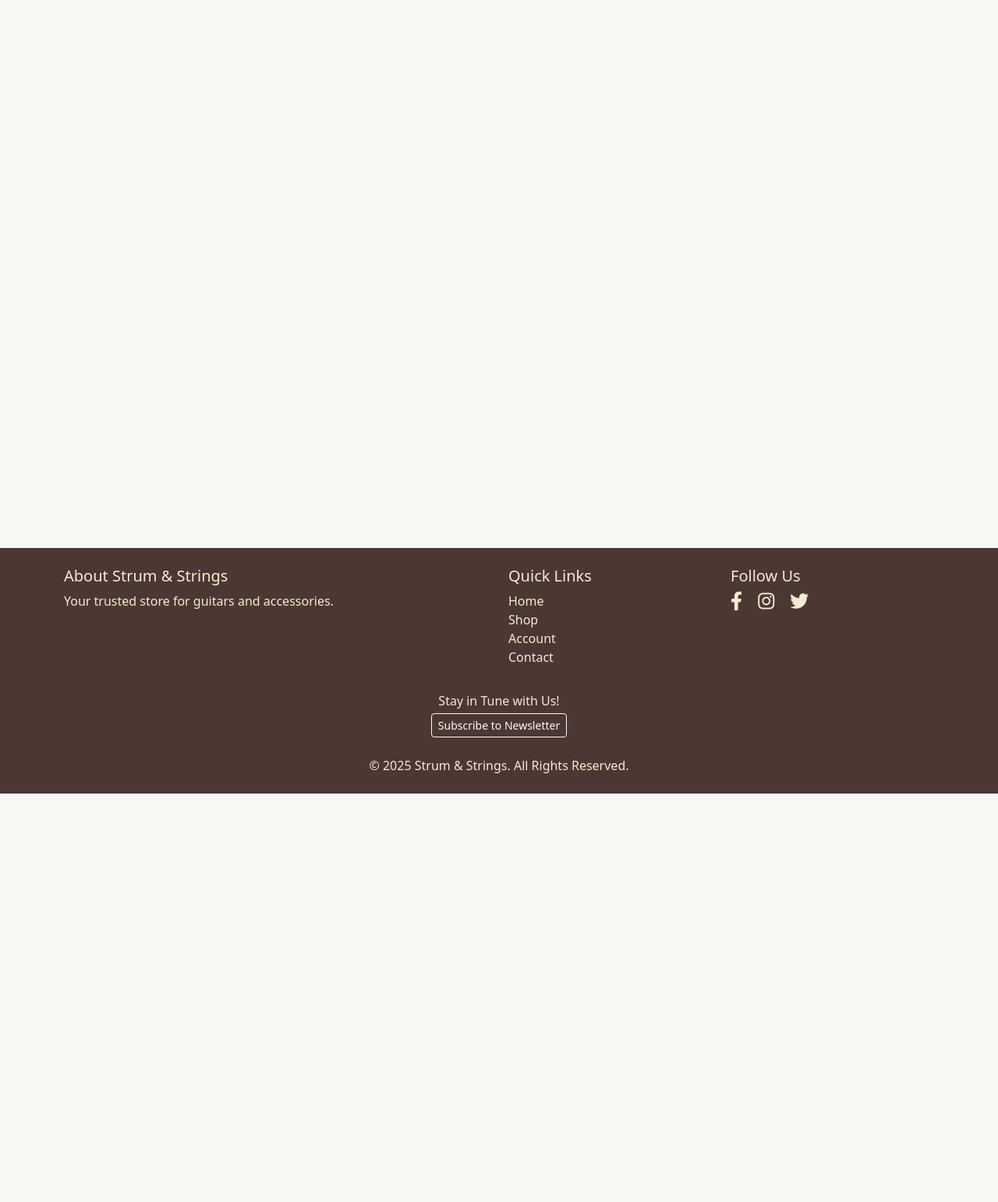
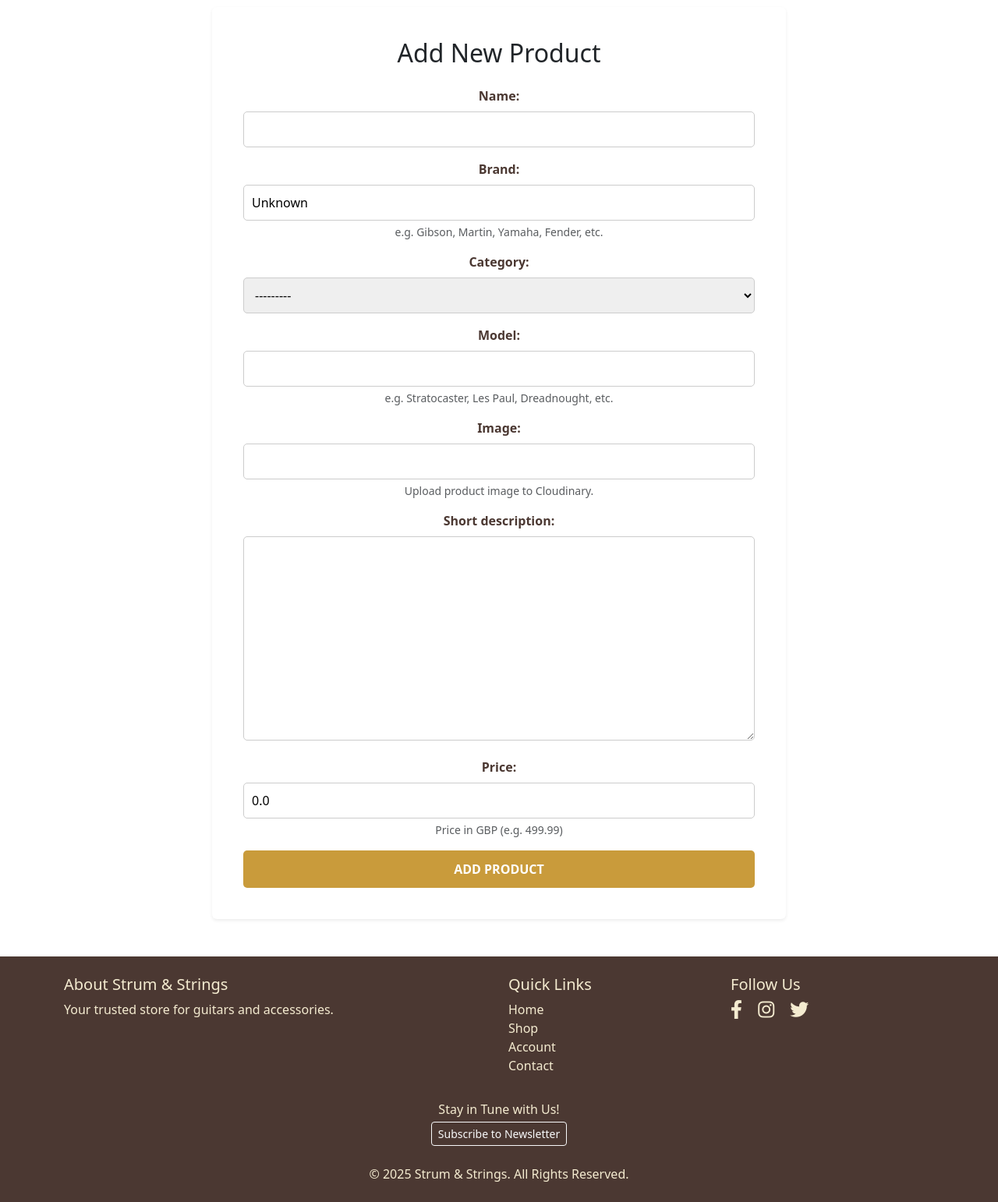
Before and after one commit to seanpatton1/Strum-and-Strings, a Django app: page /accounts/admin-dashboard/add-product/ in a window 1280 px wide. Shown: the part 87-1629 px from the top of the page at 78% size. Before the commit the page ends 1105 px from the top, so only its background shows below. Run offline with Django 5.2, Linux system fonts and the light colour scheme; a user stored in the database is signed in; data comes from the database, SQL or seed files in the repository; both versions use the stored data as it was after the commit; data that the repository does not hold is empty; some libraries are stand-ins or nearby versions.

Commit message:
updated add product html and models with styling. further work to do on small areas

```diff
--- /dev/null
+++ b/accounts/static/accounts/css/products.css
@@ -0,0 +1,32 @@
+/* Label text color */
+.custom-label {
+  color: #4b3832;
+}
+
+/* Button color */
+.custom-submit {
+  background-color: #c99b3b;
+  color: white;
+  text-transform: uppercase;
+  font-weight: bold;
+  border: none;
+  border-radius: 5px;
+  padding: 12px;
+  font-size: 1rem;
+}
+
+.custom-submit:hover {
+  background-color: #b58932;
+  color: white;
+}
+
+/* Inputs, selects, and textareas */
+form input,
+form select,
+form textarea {
+  border-radius: 5px;
+  border: 1px solid #ccc;
+  font-size: 1rem;
+  padding: 10px;
+  width: 100%;
+}
--- a/accounts/templates/accounts/add_product.html
+++ b/accounts/templates/accounts/add_product.html
@@ -3,13 +3,44 @@
 
 {% block extra_css %}
   {{ block.super }}
-  <link rel="stylesheet" href="{% static 'accounts/css/profile.css' %}">
+  <link rel="stylesheet" href="{% static 'accounts/css/products.css' %}">
 {% endblock %}
 
 {% block title %}Add New Product – Strum & Strings{% endblock %}
-
-{% block main_class %}container py-5{% endblock %}
+{% block main_class %}container py-5 mt-5{% endblock %}
 
 {% block content %}
-  <h2 class="text-center mb-4">Add New Product</h2>
+<div class="row justify-content-center">
+  <div class="col-md-8">
+    <div class="card shadow-sm border-0 p-4">
+      <div class="card-body">
+        <h2 class="text-center section-heading mb-4">Add New Product</h2>
+
+        <form method="post" enctype="multipart/form-data">
+          {% csrf_token %}
+          {{ form.non_field_errors }}
+
+          {% for field in form %}
+            <div class="mb-3">
+              <label for="{{ field.id_for_label }}" class="form-label custom-label fw-bold">
+                {{ field.label }}:
+              </label>
+              {{ field }}
+              {% if field.help_text %}
+                <div class="form-text text-muted small">{{ field.help_text }}</div>
+              {% endif %}
+              {% for error in field.errors %}
+                <div class="text-danger small">{{ error }}</div>
+              {% endfor %}
+            </div>
+          {% endfor %}
+
+          <button type="submit" class="btn btn-primary custom-submit w-100">
+            Add Product
+          </button>
+        </form>
+      </div>
+    </div>
+  </div>
+</div>
 {% endblock %}
--- a/accounts/views.py
+++ b/accounts/views.py
@@ -5,6 +5,7 @@ from django.contrib.admin.views.decorators import staff_member_required
 from .models import UserProfile
 from .forms import ProfileForm, NewsletterSignupForm
 from orders.models import Order
+from products.forms import ProductForm
 
 
 @staff_member_required
@@ -14,7 +15,16 @@ def admin_dashboard(request):
 
 @staff_member_required
 def add_product(request):
-    return render(request, 'accounts/add_product.html')
+    if request.method == 'POST':
+        form = ProductForm(request.POST, request.FILES)
+        if form.is_valid():
+            form.save()
+            messages.success(request, 'Product added successfully.')
+            return redirect('accounts:add_product')
+    else:
+        form = ProductForm()
+
+    return render(request, 'accounts/add_product.html', {'form': form})
 
 
 @staff_member_required
--- /dev/null
+++ b/products/forms.py
@@ -0,0 +1,8 @@
+from django import forms
+from .models import Product
+
+
+class ProductForm(forms.ModelForm):
+    class Meta:
+        model = Product
+        fields = ['name', 'brand', 'category', 'model', 'image', 'short_description', 'price']
--- a/products/models.py
+++ b/products/models.py
@@ -4,8 +4,19 @@ from cloudinary.models import CloudinaryField
 from categories.models import Category
 
 
+class Brand(models.Model):
+    name = models.CharField(max_length=100, unique=True)
+
+    class Meta:
+        ordering = ['name']
+
+    def __str__(self):
+        return self.name
+
+
 class Product(models.Model):
     name = models.CharField(max_length=200)
+
     brand = models.CharField(
         max_length=100,
         help_text="e.g. Gibson, Martin, Yamaha, Fender, etc.",
@@ -27,6 +38,7 @@ class Product(models.Model):
         help_text="Upload product image to Cloudinary."
     )
     short_description = models.TextField(blank=True)
+
     price = models.DecimalField(
         max_digits=8,
         decimal_places=2,
@@ -39,10 +51,6 @@ class Product(models.Model):
 
     @property
     def image_url(self):
-        """
-        Returns the uploaded image URL, or a placeholder if none exists.
-        """
         if self.image and hasattr(self.image, 'url'):
             return self.image.url
-        # Adjust the path here if you placed your placeholder elsewhere
         return static('images/placeholder.jpg')
```
Also changed, not shown: backup.json (added, +1 -0 lines), accounts/migrations/0002_order.py, cart/migrations/0001_initial.py, db.sqlite3, orders/migrations/0002_alter_order_product_alter_order_status.py, orders/migrations/0003_remove_order_order_date_remove_order_product_and_more.py, products/migrations/0002_brand_product_brand_product_price_and_more.py (added), products/migrations/0002_product_price.py (deleted), products/migrations/0003_product_brand.py (deleted), products/migrations/0004_product_cloudinary_image_url.py (deleted), products/migrations/0005_remove_product_cloudinary_image_url_and_more.py (deleted).
